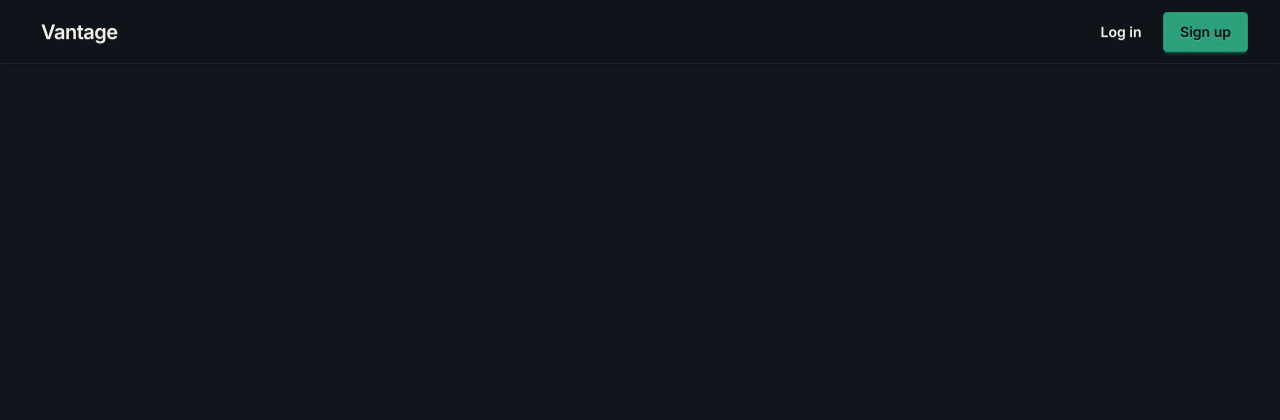
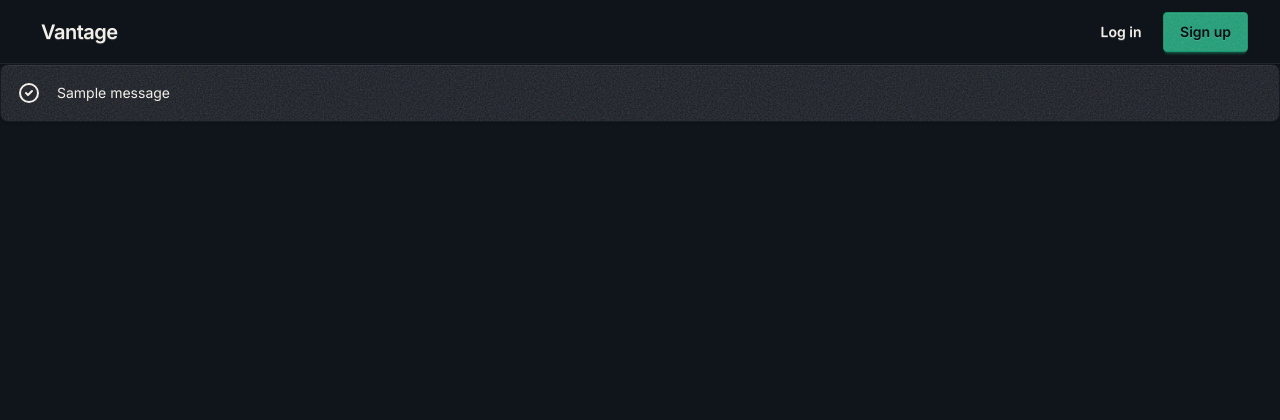
Before and after one commit to molly-thompson/vantage, a Django app: page / in a window 1280 px wide. Shown: the top 420 px of the page. Run offline with Django 5.2, Linux system fonts and the light colour scheme; tables that the repository leaves empty hold one stand-in row (values such as "Sample post"); one stand-in notice (Sample message) is shown; style sheets or scripts are compiled from the project's sources; parts of the project's set-up code (start-up, migrations or seed data) failed here and were passed over.

Commit message:
feat: Add block to conditionally render messages

```diff
--- a/assets/templates/base.html
+++ b/assets/templates/base.html
@@ -37,6 +37,31 @@
             {% endif %}
         </div>
     </nav>
+    {% if messages %}
+        {% for message in messages %}
+            {% with message_type=message.tags %}
+                <div class="space-y-3">
+                    <!-- Style alert according to type -->
+                    <div class="alert alert-{{message_type}} border border-{{message_type}}/20 bg-{{message_type}}/10 p-4 text-sm text-{{message_type}}">
+                        <svg xmlns="http://www.w3.org/2000/svg" fill="none" viewBox="0 0 24 24" class="h-6 w-6 shrink-0 stroke-current">
+                            <!-- Show icon according to alert type -->
+                            {% if message_type == "success" %}
+                                <path stroke-linecap="round" stroke-linejoin="round" stroke-width="2" d="M9 12l2 2 4-4m6 2a9 9 0 11-18 0 9 9 0 0118 0z"></path>
+                            {% elif message_type == "warning" %}
+                                <path stroke-linecap="round" stroke-linejoin="round" stroke-width="2" d="M12 9v2m0 4h.01m-6.938 4h13.856c1.54 0 2.502-1.667 1.732-3L13.732 4c-.77-1.333-2.694-1.333-3.464 0L3.34 16c-.77 1.333.192 3 1.732 3z"></path>
+                            {% elif message_type == "error" %}
+                                <path stroke-linecap="round" stroke-linejoin="round" stroke-width="2" d="M10 14l2-2m0 0l2-2m-2 2l-2-2m2 2l2 2m7-2a9 9 0 11-18 0 9 9 0 0118 0z"></path>
+                            {% else %}
+                                <!-- Show info icon as default -->
+                                <path stroke-linecap="round" stroke-linejoin="round" stroke-width="2" d="M13 16h-1v-4h-1m1-4h.01M21 12a9 9 0 11-18 0 9 9 0 0118 0z"></path>
+                            {% endif %}
+                        </svg>
+                        <p>{{ message }}</p>
+                    </div>
+                </div>
+            {% endwith %}
+        {% endfor %}
+    {% endif %}
     <main class="flex-1">
         {% block content %}{% endblock %}
     </main>
```
